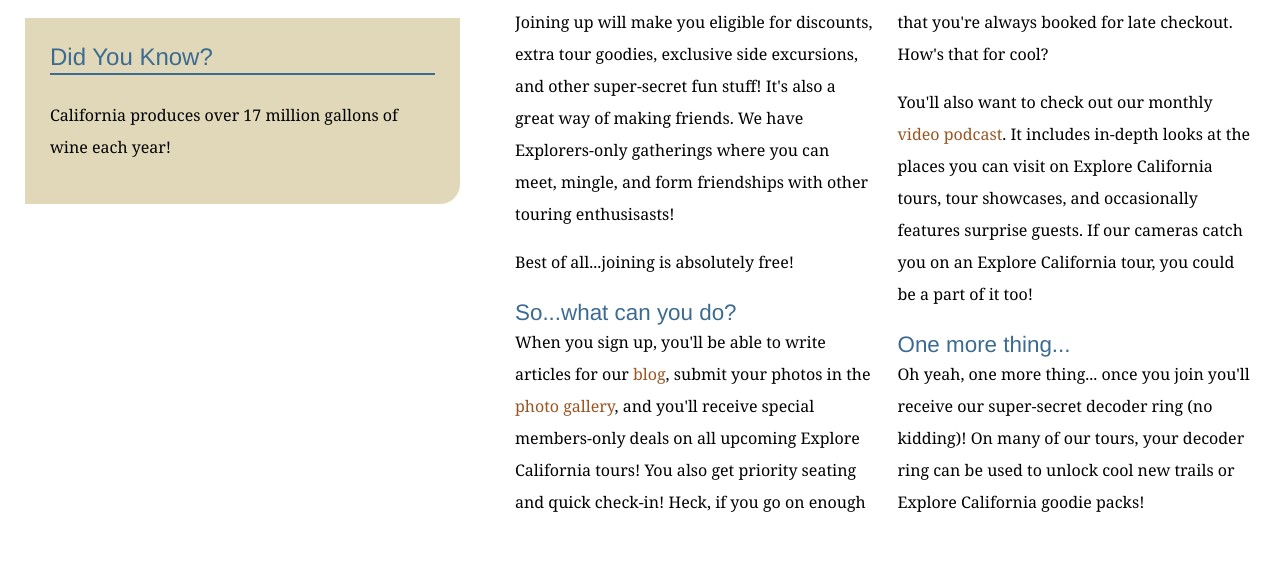
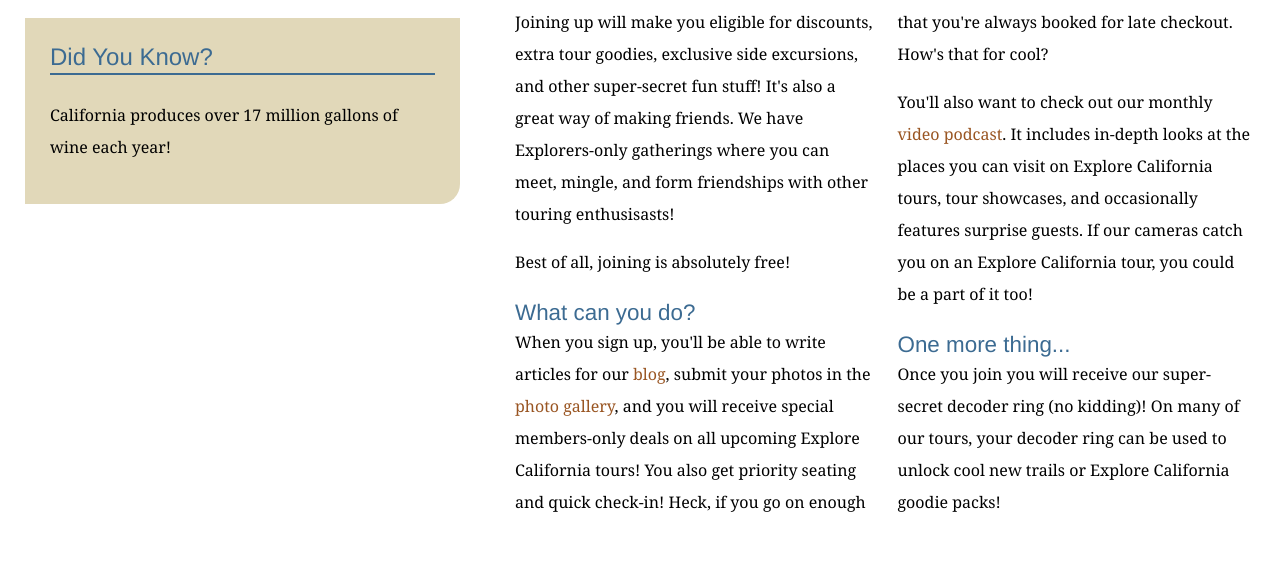
Before and after one commit to Thomasjzchen/explore_california, a plain HTML site: page explorers.html in a window 1280 px wide. Shown: the part 838-1412 px from the top of the page. Drawn offline with Linux system fonts and the light colour scheme.

Commit message:
Minor text edits
Client emailed changes to the Exploers.html

```diff
--- a/explorers.html
+++ b/explorers.html
@@ -69,15 +69,15 @@
           <div class="multiCol">
             <p>The Explorers are a community of people who love to travel, love California, and want to share their journeys and experiences with others. Joining is free, so if you haven't signed up yet, <a href="explorers/join.html">do so now!</a></p>
             <p>Joining up will make you eligible for discounts, extra tour goodies, exclusive side excursions, and other super-secret fun stuff! It's also a great way of making friends. We have Explorers-only gatherings where you can meet, mingle, and form friendships with other touring enthusisasts!</p>
-            <p>Best of all...joining is absolutely free!</p>
+            <p>Best of all, joining is absolutely free!</p>
 
-            <h2>So...what can you do?</h2>
-            <p>When you sign up, you'll be able to write articles for our <a href="http://www.explorecalifornia.org/blog">blog</a>, submit your photos in the <a href="explorers/gallery.html">photo gallery</a>, and you'll receive special members-only deals on all upcoming Explore California tours! You also get priority seating and quick check-in! Heck, if you go on enough tours, we might even have you guide a few for us!</p>
+            <h2>What can you do?</h2>
+            <p>When you sign up, you'll be able to write articles for our <a href="http://www.explorecalifornia.org/blog">blog</a>, submit your photos in the <a href="explorers/gallery.html">photo gallery</a>, and you will receive special members-only deals on all upcoming Explore California tours! You also get priority seating and quick check-in! Heck, if you go on enough tours, we might even have you guide a few for us!</p>
             <p>If you're going to one of our overnight tours, you'll receive a special hospitality gift when you check into your hotel. We also make sure that you're always booked for late checkout. How's that for cool?</p>
             <p>You'll also want to check out our monthly <a href="explorers/podcast.html">video podcast</a>. It includes in-depth looks at the places you can visit on Explore California tours, tour showcases, and occasionally features surprise guests. If our cameras catch you on an Explore California tour, you could be a part of it too!</p>
 
             <h2>One more thing...</h2>
-            <p>Oh yeah, one more thing... once you join you'll receive our super-secret decoder ring (no kidding)! On many of our tours, your decoder ring can be used to unlock cool new trails or Explore California goodie packs!</p>
+            <p>Once you join you will receive our super-secret decoder ring (no kidding)! On many of our tours, your decoder ring can be used to unlock cool new trails or Explore California goodie packs!</p>
           </div>
         </div>
       </div>
```
